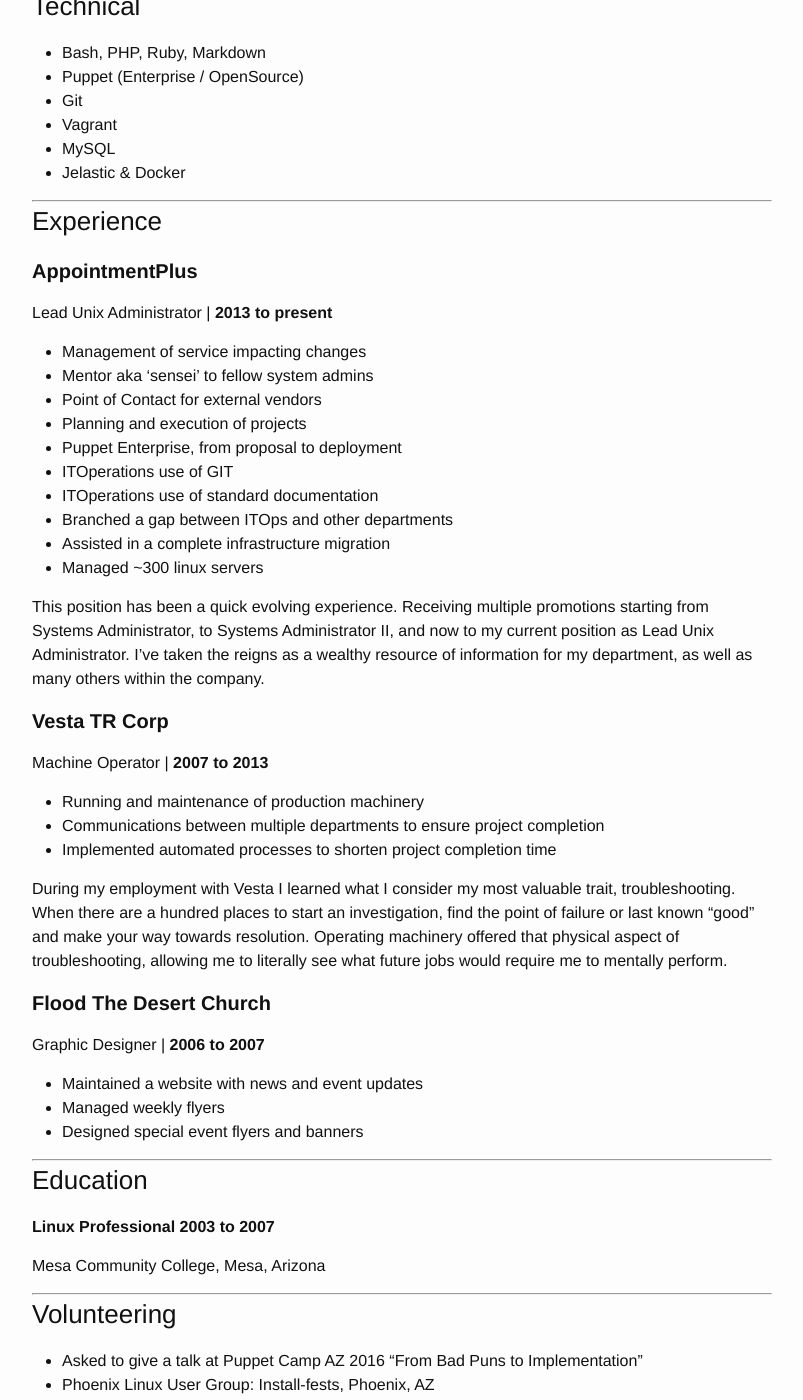
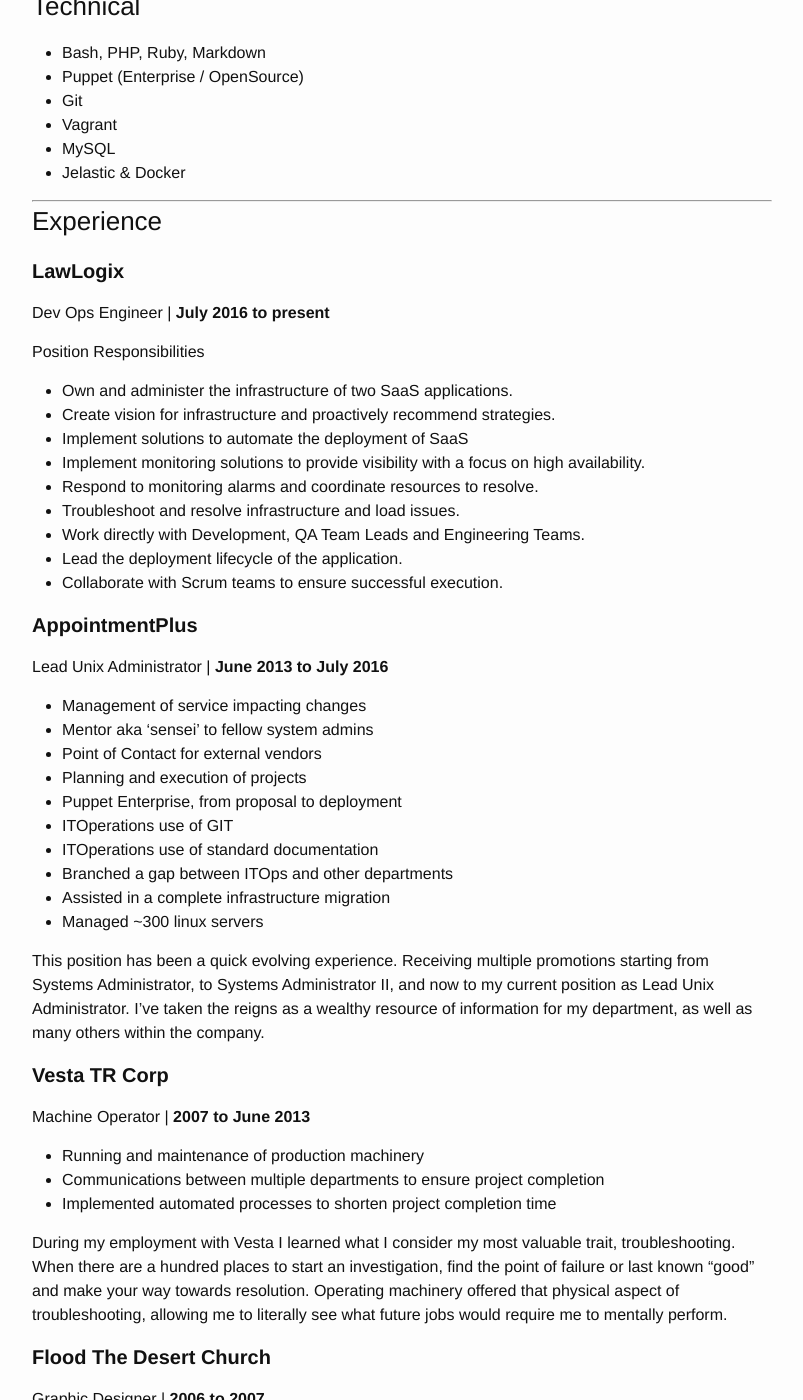
Before and after one commit to ericccsaysss/ericccsaysss.github.io, a Jekyll site: the page built from resume.md, in a window 1280 px wide and 1400 px high, scrolled down 443 px. Shown: the whole window, without its empty margins (238-1041 px from the left). Built offline with Jekyll 4.4.1, drawn with Linux system fonts in a browser that asks for light colours.

Commit message:
updated new job with LawLogix and company locations

```diff
--- a/resume.md
+++ b/resume.md
@@ -31,9 +31,24 @@ permalink: /resume/
 
 ### Experience
 
+#### **LawLogix**
+
+Dev Ops Engineer \| **July 2016 to present**
+
+Position Responsibilities
+  - Own and administer the infrastructure of two SaaS applications.
+  - Create vision for infrastructure and proactively recommend strategies.
+  - Implement solutions to automate the deployment of SaaS
+  - Implement monitoring solutions to provide visibility with a focus on high availability.
+  - Respond to monitoring alarms and coordinate resources to resolve.
+  - Troubleshoot and resolve infrastructure and load issues.
+  - Work directly with Development, QA Team Leads and Engineering Teams.
+  - Lead the deployment lifecycle of the application.
+  - Collaborate with Scrum teams to ensure successful execution.
+
 #### **AppointmentPlus**
 
-Lead Unix Administrator \| **2013 to present**
+Lead Unix Administrator \| **June 2013 to July 2016**
 
   - Management of service impacting changes
   - Mentor aka ‘sensei’ to fellow system admins
@@ -50,7 +65,7 @@ This position has been a quick evolving experience. Receiving multiple promotion
 
 #### **Vesta TR Corp**
 
-Machine Operator \| **2007 to 2013**
+Machine Operator \| **2007 to June 2013**
 
   - Running and maintenance of production machinery
   - Communications between multiple departments to ensure project completion
```
